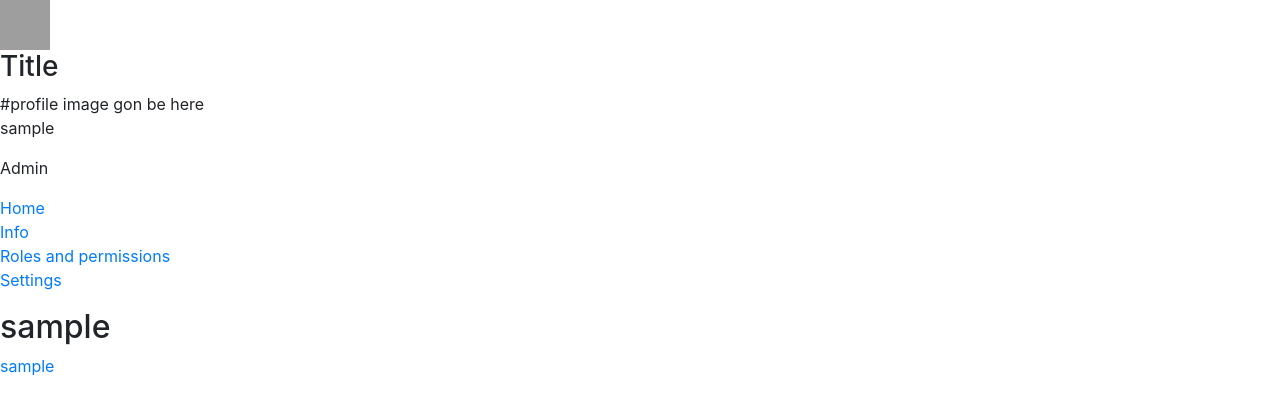
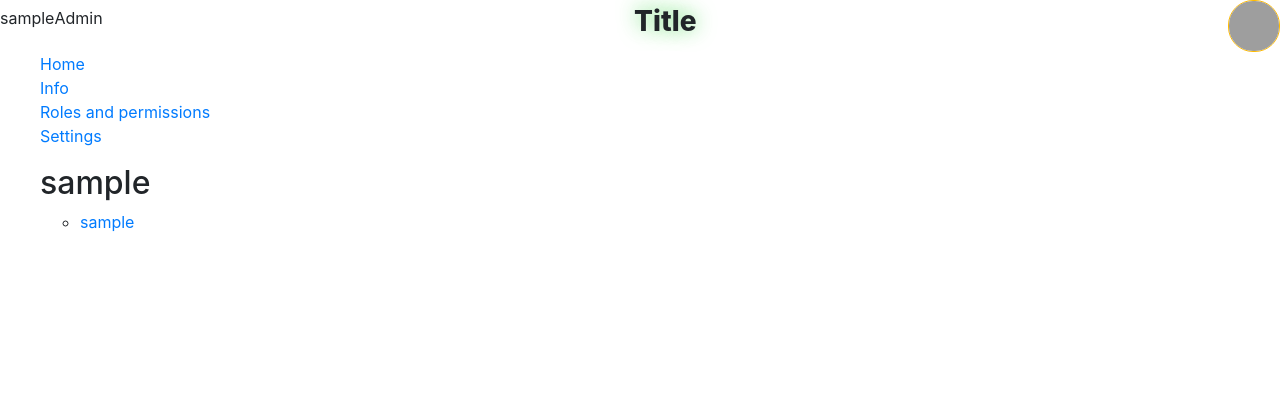
Before and after one commit to Hari-7822/management, a Django app: page / in a window 1280 px wide. Shown: the top 415 px of the page. Run offline with Django 5.2, Linux system fonts and the light colour scheme; the visitor is signed in with stand-in values (Sample User, id 1); data comes from the database, SQL or seed files in the repository; style sheets or scripts are compiled from the project's sources; grey boxes are pictures that could not be loaded.

Commit message:
base_stylesheet

```diff
--- a/management/settings.py
+++ b/management/settings.py
@@ -124,8 +124,8 @@ USE_TZ = True
 CRISPY_ALLOWED_TEMPLATE_PACKS = "bootstrap4"
 CRISPY_TEMPLATE_PACK = "bootstrap4"
 
-STATIC_URL = 'static/'
-MEDIA_URL = 'assets/'
+STATIC_URL = '/static/'
+MEDIA_URL = '/assets/'
 
 # Default primary key field type
 # https://docs.djangoproject.com/en/5.0/ref/settings/#default-auto-field
--- a/students/static/css/base.css
+++ b/students/static/css/base.css
@@ -1 +1,42 @@
 @use 'init';
+.main__head {
+  display: flex;
+  flex-direction: row-reverse;
+  flex-wrap: wrap;
+  align-content: flex-start;
+  justify-content: space-between;
+  align-items: center;
+}
+
+.main__head--logo__img {
+  border-radius: 25px;
+  border: 1.7px solid #ffbb00;
+}
+
+.main__head--header {
+  font-weight: 800;
+  text-shadow: 0 -1px 20px #22d02ca1;
+}
+
+.main__head--info {
+  display: flex;
+  flex-direction: row;
+  flex-wrap: nowrap;
+  align-content: center;
+  justify-content: space-between;
+  align-items: center;
+}
+
+.main__head--info__role .tag {
+  background: #515151;
+  color: #0097e2;
+  font-weight: 800;
+}
+
+.sidebar {
+  width: fit-content;
+}
+
+.sidebar__nav--elem__group {
+  list-style-type: none;
+}
--- a/students/static/sass/base.scss
+++ b/students/static/sass/base.scss
@@ -1,25 +1,32 @@
+@import 'utils/mixins';
 @use 'init';
-
 
 
 .main {
     &__head{
+        @include Flex(row-reverse, wrap, flex-start, space-between, center);
         &--logo{
+            // @include flex(row-reverse, wrap, flex-start, flex-start, space-between);
             &__img {
-
+                border-radius: 25px;
+                border: 1.7px solid #ffbb00;
             }
         }
 
         &--header{
-
+            font-weight: 800;
+            // text-shadow: 0 -1px 20px #ffbb00;
+            text-shadow: 0 -1px 20px #22d02ca1;
         }
 
         &--info{
+            @include Flex(row, nowrap, center, space-between, center);
             &__text{
 
             }
 
             &__role {
+                @include RoleTag()
 
             }
         }
@@ -27,10 +34,12 @@
 }
 
 .sidebar{
+    width: fit-content;
+
     &__nav {
         &--elem {
             &__group{
-
+                list-style-type: none;
             }
         }
     }
--- a/students/static/sass/utils/_mixins.scss
+++ b/students/static/sass/utils/_mixins.scss
@@ -1,4 +1,4 @@
-@mixin flex($dir, $wrap, $align-content, $justify-content, $align-items) {
+@mixin Flex($dir, $wrap, $align-content, $justify-content, $align-items) {
     display: flex;
     flex-direction: $dir;
     flex-wrap: $wrap;
@@ -7,10 +7,19 @@
     align-items: $align-items;
 }
 
-@mixin grid($dir, $align-content, $justify-content, $align-items, $justify-items) {
+@mixin Grid($dir, $align-content, $justify-content, $align-items, $justify-items) {
     display: grid;
     align-content: $align-content;
     align-items: $align-items;
     justify-content: $justify-content;
     justify-items: $justify-items;
 }
+
+@mixin RoleTag() {
+    .tag {
+        // @if()
+        background: #515151;
+        color: #0097e2;
+        font-weight: 800;
+    }
+}
--- a/students/templates/base.j2
+++ b/students/templates/base.j2
@@ -9,7 +9,7 @@
     <title>{% block title %}Management{% endblock %}</title>
     {% block statics %}
         <link rel="stylesheet" type='text/css' href="{% static 'libs/bootstrap.min.css' %}"/>
-        <link rel="stylesheet" type='text/css' href="{% static 'sass/base.scss' %}"/>
+        <link rel="stylesheet" type='text/css' href="{% static 'css/base.css' %}"/>
 
         <link rel="stylesheet" href="{% static '' %}" />
     {% endblock %}
@@ -25,14 +25,7 @@
 
                 <div class="main__head--info">
                     {% if request.user.is_authenticated %}
-                    #profile image gon be here
-                        <p class="main__head--info__text">{{request.user.username}}</p>
-                        <p class="main__head--info__role">{% if request.user.is_superuser is True %}Admin
-                                                          {% else %}Staff</p>
-                                                          {% endif %}
-                    {% else %}
-                        <p class="main__head--info__text-misc"></p>
-                        <p class="main__head--info__role">Anonymous</p>
+                        <p class="main__head--info__text">{{request.user.username}}</p><p class="main__head--info__role">{% if request.user.is_superuser is True %}Admin{% else %}Staff</p>{% endif %}{% else %}<p class="main__head--info__text-misc"></p> <p class="main__head--info__role">Anonymous</p>
                     {% endif %}
                 </div>
             </div>
@@ -48,20 +41,20 @@
             </div>
 
             <div class="sidebar__nav--elem">
-                <li class="sidebar__nav--elem--group"><a href="{% url 'user_informatics' %}">Info</a></li>
+                <li class="sidebar__nav--elem__group"><a href="{% url 'user_informatics' %}">Info</a></li>
             </div>
 
             <div class="sidebar__nav--elem">
-                <li class="sidebar__nav--elem--group"><a href="{% url 'user_perms' %}">Roles and permissions</a></li>
+                <li class="sidebar__nav--elem__group"><a href="{% url 'user_perms' %}">Roles and permissions</a></li>
             </div>
 
             <div class="sidebar__nav--elem">
-                <li class="sidebar__nav--elem--group"><a href="{% url 'user_settings' %}">Settings</a></li>
+                <li class="sidebar__nav--elem__group"><a href="{% url 'user_settings' %}">Settings</a></li>
             </div>
 
             {% if reuest.user.is_superuser is True %}
                 <div class="sidebar__nav--elem">
-                    <li class="sidebar__nav--elem--group"><a href="{% url 'admin' %}">Admin</a></li>
+                    <li class="sidebar__nav--elem__group"><a href="{% url 'admin' %}">Admin</a></li>
                 </div>
                 {% elif request.user.is_staff is True and request.user.is_superuser is False %}
 
--- a/students/views/students.py
+++ b/students/views/students.py
@@ -20,11 +20,10 @@ def Add_Student(request):
     if request.method == "POST":
         form=StudentForm(request.POST)
         if form.is_valid():
-            stu = form.cleaned_data['name']
-            form.save()
-            Student.objects.create()
-            print(stu)
-            messages.success(request, f"Student {stu} is added successfully") if form.save() else messages.error(request, f"Student not added");form=StudentForm(request.POST)
+            stu_name = form.cleaned_data['name']
+            Student.objects.create(name=stu_name)
+            print(stu_name)
+            messages.success(request, f"Student {stu_name} is added successfully") if form.save() else messages.error(request, f"Student not added");form=StudentForm(request.POST)
             return redirect("list/")
     else:
         form = StudentForm()
```
